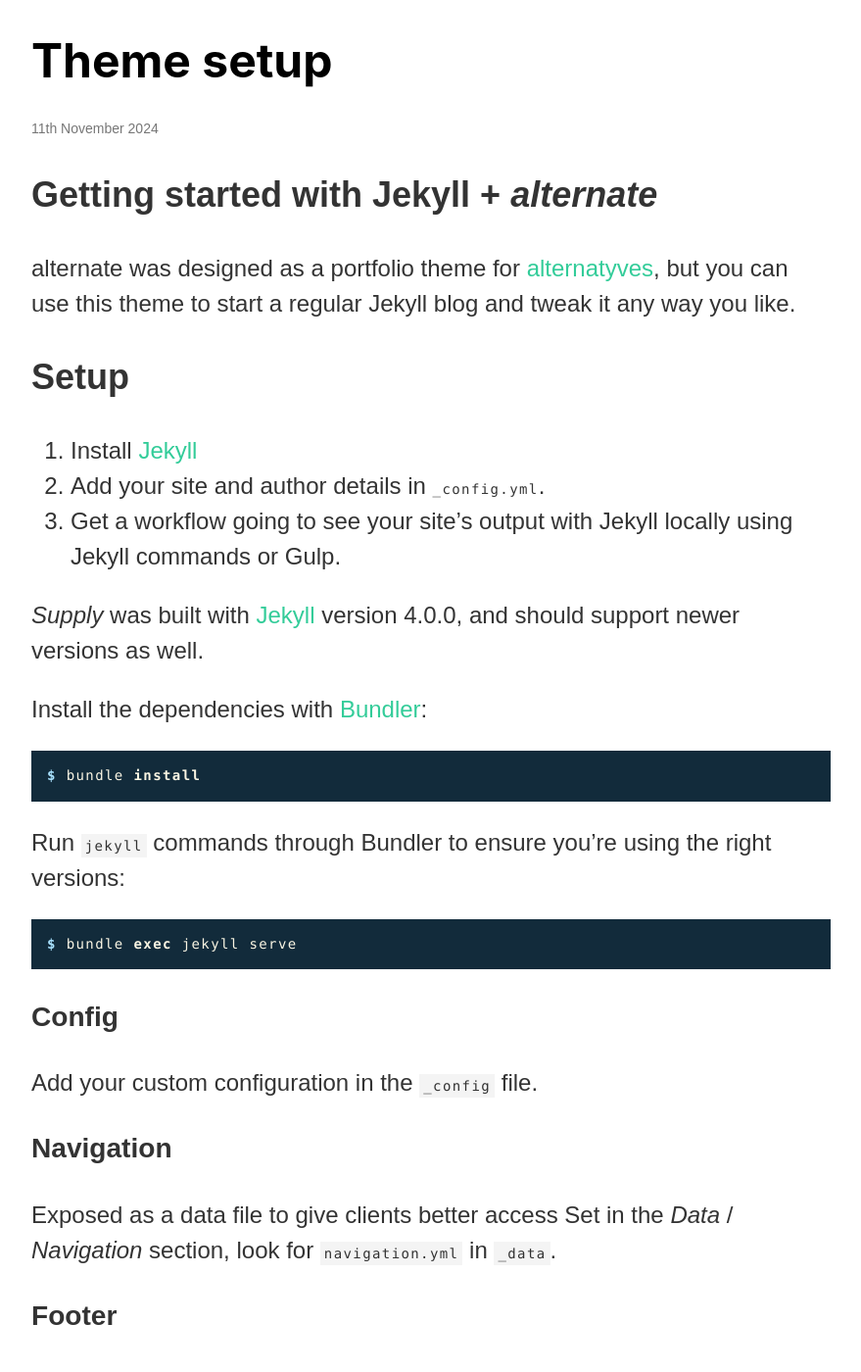
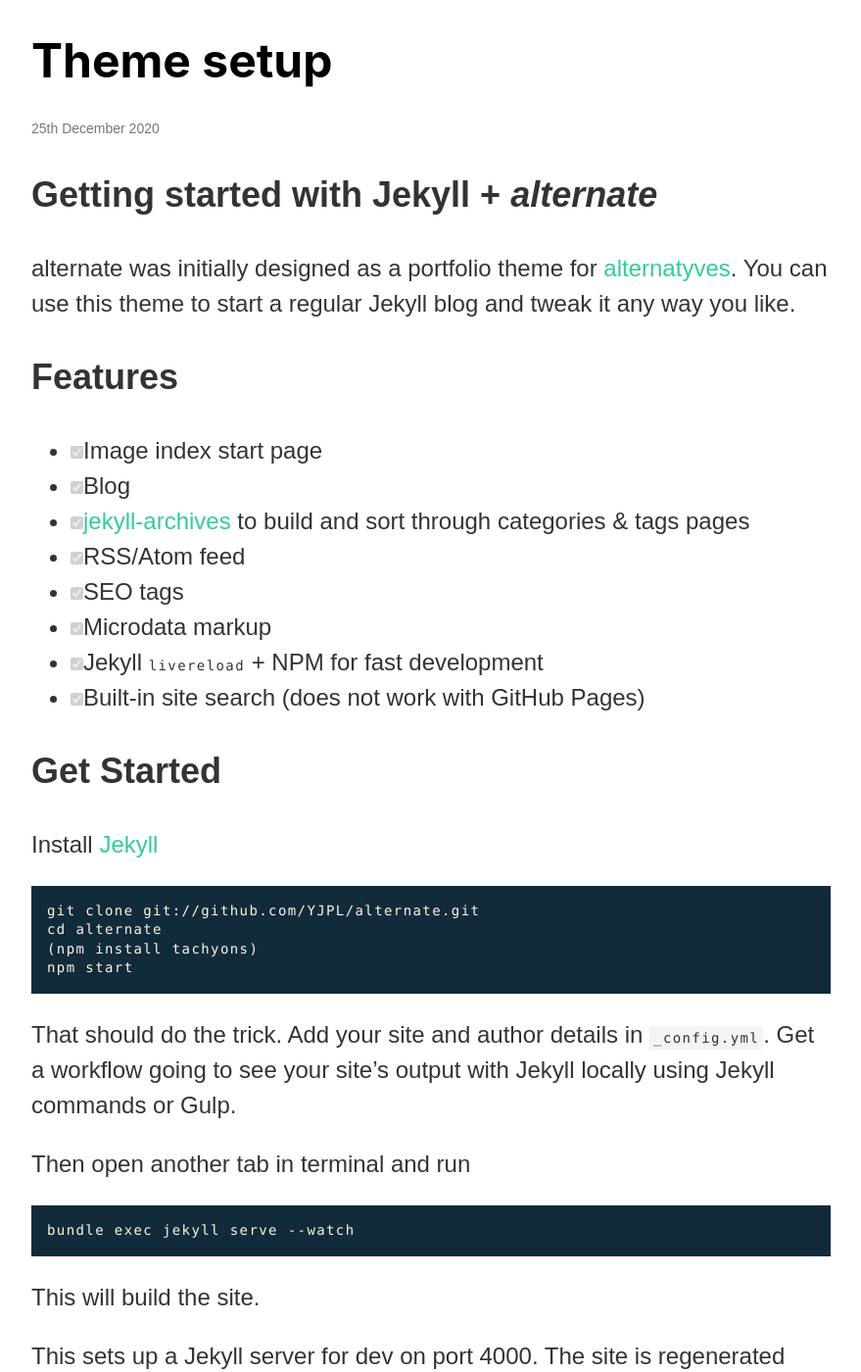
Before and after one commit to YJPL/alternate, a Jekyll site: the page built from _posts/2020-12-25-alternate-theme-setup.md, in a window 1280 px wide and 1400 px high, scrolled down 223 px. Shown: the whole window at 98% size, without its empty margins (200-1079 px from the left). Built offline with Jekyll 4.4.1, drawn with Linux system fonts in a browser that asks for light colours; some of the changed text lies outside the part shown.

Commit message:
Update 2020-12-25-alternate-theme-setup.md

````diff
--- a/_posts/2020-12-25-alternate-theme-setup.md
+++ b/_posts/2020-12-25-alternate-theme-setup.md
@@ -4,31 +4,62 @@
 layout: post
 description_markdown: >-
   Start your site using Jekyll + the alternate theme.
-date: 2024-11-11 12:48:59 +0100
+date: 2020-12-25 12:48:59 +0100
+last_modified_at: "2024-11-13"
 categories: [Jekyll, tutorial]
 ---
 ## Getting started with Jekyll + *alternate*
-alternate was designed as a portfolio theme for [alternatyves](https://alternatyves.com), but you can use this theme to start a regular Jekyll blog and tweak it any way you like.
+alternate was initially designed as a portfolio theme for [alternatyves](https://alternatyves.com). You can use this theme to start a regular Jekyll blog and tweak it any way you like.
 
-## Setup
+## Features
+- [x] Image index start page
+- [x] Blog
+- [x] [jekyll-archives](https://github.com/jekyll/jekyll-archives) to build and sort through categories & tags pages
+- [x] RSS/Atom feed
+- [x] SEO tags
+- [x] Microdata markup
+- [x] Jekyll `livereload` + NPM for fast development
+- [x] Built-in site search (does not work with GitHub Pages)
 
-1. Install [Jekyll](https://jekyllrb.com/docs/installation/)
-2. Add your site and author details in `_config.yml`.
-3. Get a workflow going to see your site's output with Jekyll locally using Jekyll commands or Gulp.
 
-*Supply* was built with [Jekyll](http://jekyllrb.com/) version 4.0.0, and should support newer versions as well.
+## Get Started
 
-Install the dependencies with [Bundler](http://bundler.io/):
+Install [Jekyll](https://jekyllrb.com/docs/installation/)
 
-~~~bash
-$ bundle install
-~~~
+```
+git clone git://github.com/YJPL/alternate.git
+cd alternate
+(npm install tachyons)
+npm start
+```
+That should do the trick.
+Add your site and author details in `_config.yml`.
+Get a workflow going to see your site's output with Jekyll locally using Jekyll commands or Gulp.
 
-Run `jekyll` commands through Bundler to ensure you're using the right versions:
+Then open another tab in terminal and run
 
-~~~bash
-$ bundle exec jekyll serve
-~~~
+```
+bundle exec jekyll serve --watch
+```
+
+This will build the site.
+
+This sets up a Jekyll server for dev on port 4000. The site is regenerated every time you save a file.
+NOTE: Changing ```_config.yml``` will require a restart of the Jekyll server to see changes.
+
+To restart server, go to terminal tab that server is running in then press
+
+`ctrl+C ⇧  enter`
+then
+
+To fire Jekyll with auto-regeneration, use:
+
+`npm run start`
+
+This runs a series of tasks: minifies CSS, images and Javascript.
+
+This command builds the site locally on port 4000, with livereload so you can quickly revise design changes.
+
 
 ### Config
 Add your custom configuration in the ```_config``` file.
````
